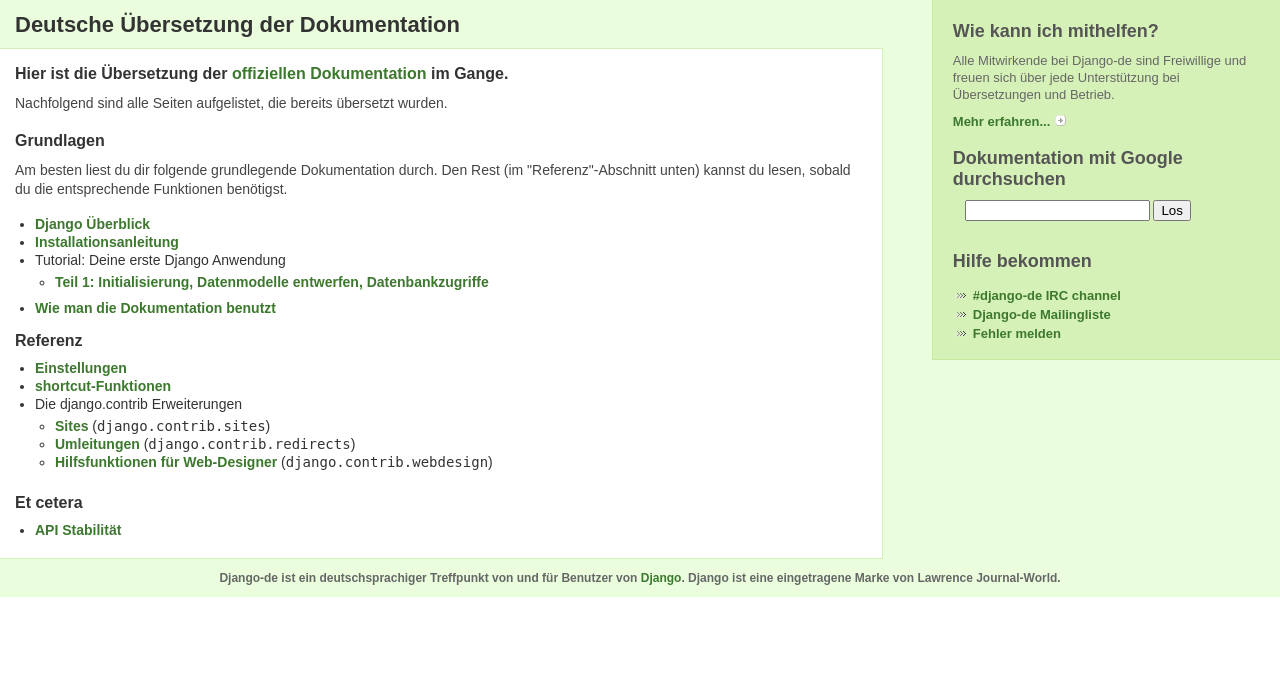
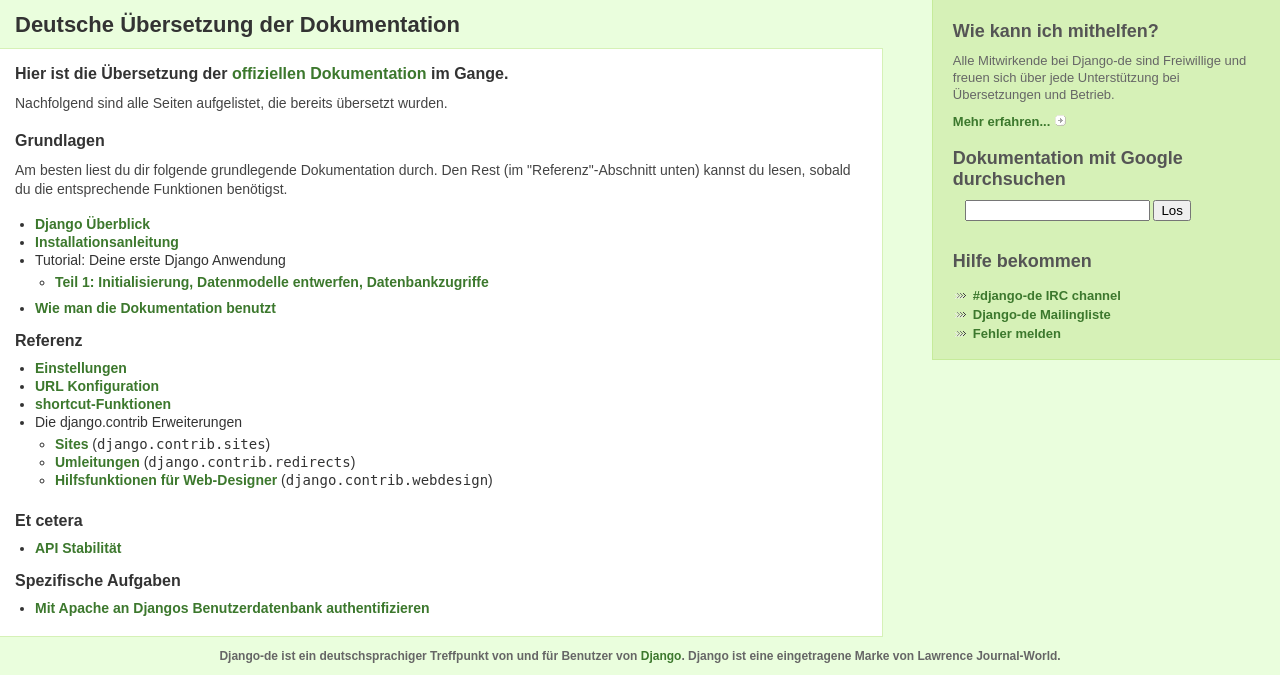
Before and after one commit to jezdez/django-de, a Django app: template django_de/apps/documentation/templates/documentation/index.html in a window 1280 px wide. Shown: the part 114-800 px from the top of the page. Run offline with Django 3.2, Linux system fonts and the light colour scheme; the template is opened without the code that fills it, so the values that code supplies are empty; parts of the project's set-up code (start-up, migrations or seed data) failed here and were passed over.

Commit message:
links zu apache_auth und url_dispatch hinzugefügt
git-svn-id: https://www.django-de.org/svn/django/site/trunk@188 72ec9c59-00b0-4840-a13a-91ba528515d4

```diff
--- a/django_de/apps/documentation/templates/documentation/index.html
+++ b/django_de/apps/documentation/templates/documentation/index.html
@@ -48,6 +48,11 @@
             >Einstellungen</a>
         </li>
         <li>
+            <a href="/documentation/url_dispatch/" title="URL Verwaltung und Konfiguration"
+            >URL Konfiguration</a>
+        </li>
+
+        <li>
             <a href="/documentation/shortcuts/" title="Verschiedene praktische Hilfsfunktionen und -klassen."
             >shortcut-Funktionen</a>
         </li>
@@ -75,6 +80,13 @@
             >API Stabilität</a>
         </li>
     </ul>
+    <h2>Spezifische Aufgaben</h2>
+    <ul>
+        <li>
+            <a href="/documentation/apache_auth/" title="Mit Apache an Djangos Benutzerdatenbank authentifizieren"
+            >Mit Apache an Djangos Benutzerdatenbank authentifizieren</a>
+        </li>
+    </ul>
 </div>
 {% endblock %}
 
--- a/django_de/templates/homepage.html
+++ b/django_de/templates/homepage.html
@@ -57,7 +57,7 @@
     </p>
 	<h3>Elegante URL-Konfiguration</h3>
 	<p>
-        Entwirf <a href="http://www.djangoproject.com/documentation/url_dispatch/"
+        Entwirf <a href="/documentation/url_dispatch/"
         >gutaussehende URLs</a> ohne unnötigen Ballast und ohne irgendeine
         technische Einschränkung. Sei so flexibel wie du willst.
     </p>
```
